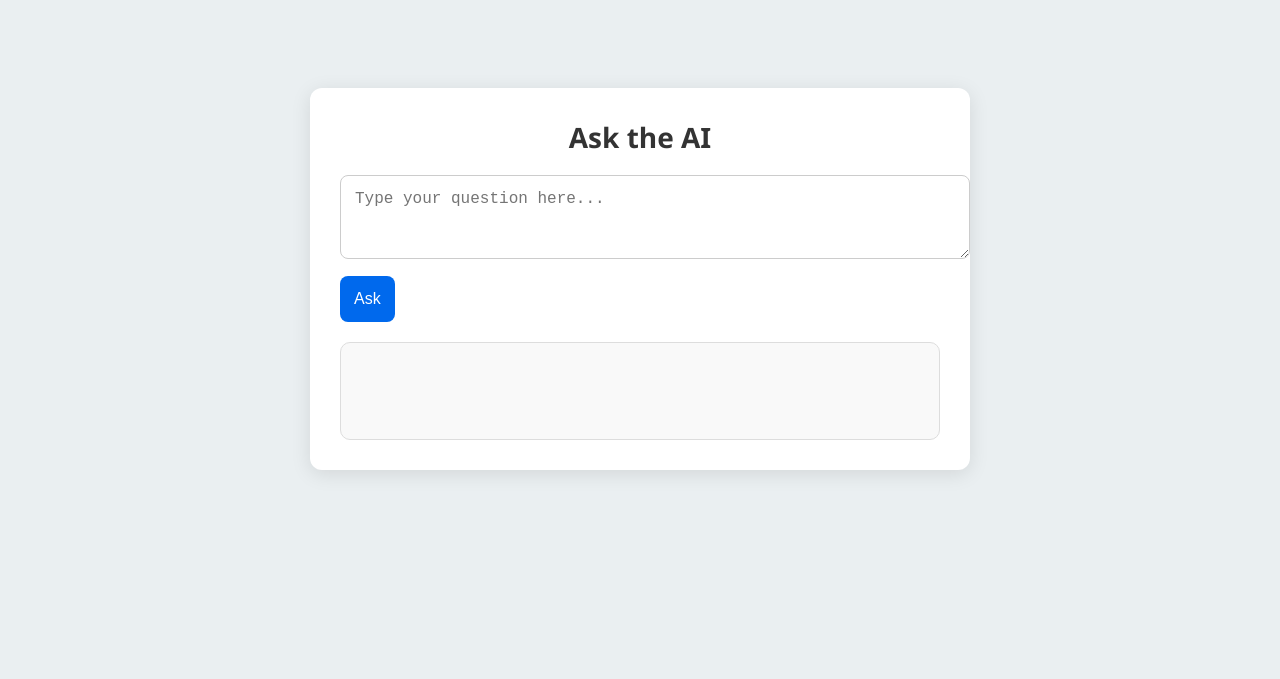
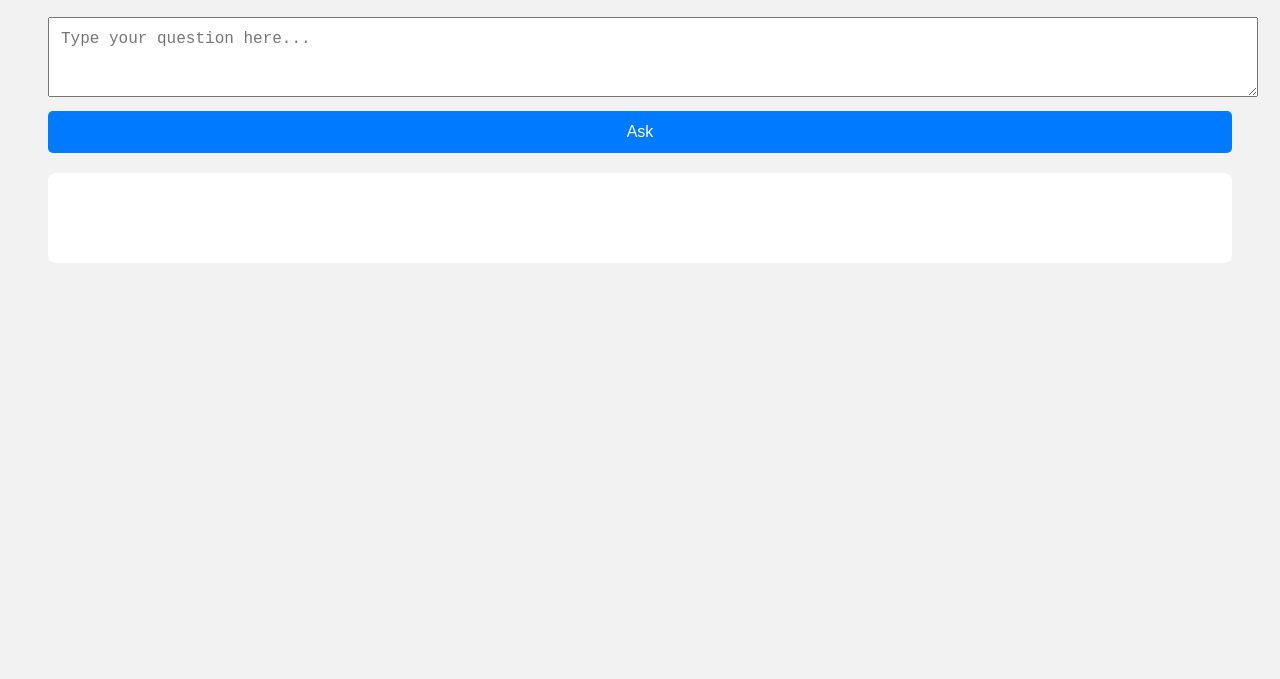
Before and after one commit to Nithin1614/ThinkFlowAI, a plain HTML site: page index.html in a window 1280 px wide. Shown: the part 121-800 px from the top of the page. Drawn offline with Linux system fonts and the light colour scheme.

Commit message:
Update index.html

```diff
--- a/index.html
+++ b/index.html
@@ -5,21 +5,49 @@
     <meta charset="UTF-8">
     <meta name="viewport" content="width=device-width, initial-scale=1.0">
     <title>AI Chatbot</title>
+    <style>
+        body {
+            font-family: Arial, sans-serif;
+            background: #f2f2f2;
+            padding: 40px;
+        }
+
+        textarea,
+        button {
+            width: 100%;
+            padding: 12px;
+            font-size: 16px;
+            margin-top: 10px;
+        }
+
+        button {
+            background-color: #007BFF;
+            color: white;
+            border: none;
+            cursor: pointer;
+            border-radius: 5px;
+        }
+
+        button:hover {
+            background-color: #0056b3;
+        }
+
+        #responseBox {
+            margin-top: 20px;
+            background: white;
+            padding: 15px;
+            border-radius: 8px;
+            min-height: 60px;
+            white-space: pre-wrap;
+        }
+    </style>
 </head>
 
-<body style="margin: 0; padding: 0; font-family: 'Segoe UI', sans-serif; background: #eaeff1; display: flex; justify-content: center; align-items: center; height: 100vh;">
-    <div style="background: #ffffff; padding: 30px; border-radius: 12px; box-shadow: 0 4px 20px rgba(0, 0, 0, 0.1); width: 100%; max-width: 600px;">
-        <h1 style="margin-top: 0; font-size: 28px; color: #333; text-align: center;">Ask the AI</h1>
-        <textarea id="question" rows="3" placeholder="Type your question here..."
-            style="width: 100%; padding: 14px; font-size: 16px; border: 1px solid #ccc; border-radius: 8px; resize: vertical;"></textarea>
-        <button onclick="askQuestion()"
-            style="margin-top: 12px; padding: 14px; font-size: 16px; background-color: #0069ed; color: white; border: none; border-radius: 8px; cursor: pointer; transition: background 0.3s;">
-            Ask
-        </button>
-        <div id="responseBox"
-            style="margin-top: 20px; background: #f9f9f9; padding: 18px; border-radius: 10px; min-height: 60px; border: 1px solid #ddd; color: #333; white-space: pre-wrap;">
-        </div>
-    </div>
+<body>
+    <h1>Ask the AI</h1>
+    <textarea id="question" rows="3" placeholder="Type your question here..."></textarea>
+    <button onclick="askQuestion()">Ask</button>
+    <div id="responseBox"></div>
 
     <script>
         async function askQuestion() {
@@ -32,7 +60,7 @@
                 return;
             }
 
-            responseBox.innerText = "AI is generating a response...";
+            responseBox.innerText = "Thinking... ";
 
             try {
                 const res = await fetch("/ask", {
@@ -43,13 +71,11 @@
 
                 const data = await res.json();
                 responseBox.innerText = "AI: " + data.response;
-                questionBox.value = "";
+                questionBox.value = "";  // Clear the box after asking
             } catch (err) {
-                responseBox.innerText = "Error: Could not get a response.";
+                responseBox.innerText = "❌ Error: Could not get a response.";
                 console.error(err);
             }
         }
     </script>
 </body>
-
-</html>
```
